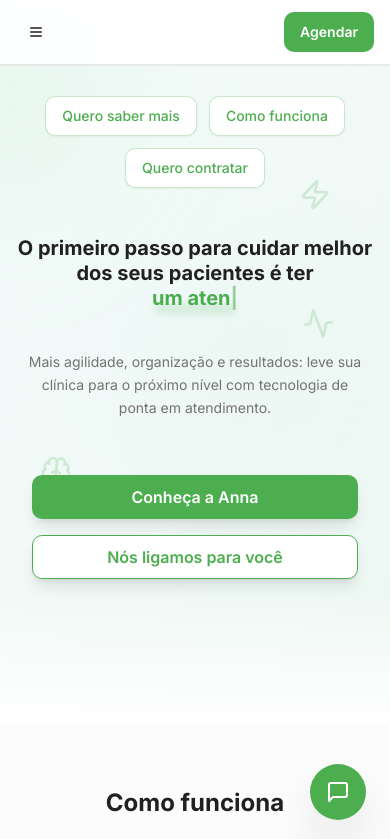
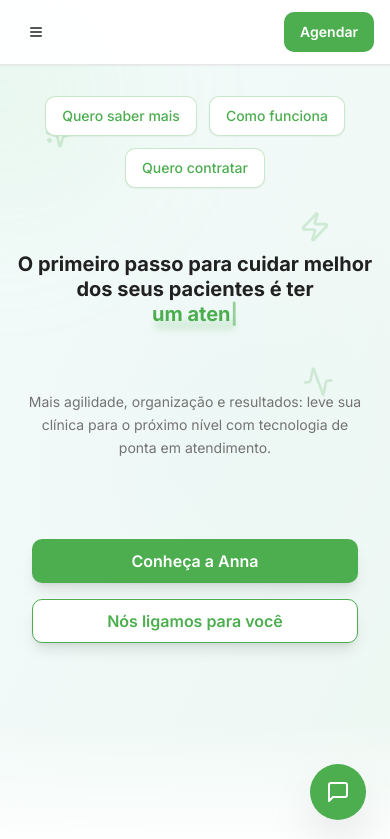
Before and after one commit to 123atendi-byte/anna-connect-health, a React (Vite) app: page / in a window 390 px wide. Shown: the top 839 px of the page. Built offline with nearby package versions, Linux system fonts and the light colour scheme; the HTML template or start-up script is replaced by a standard one.

Commit message:
Fix: Increase mobile spacing significantly

```diff
--- a/src/pages/Index.tsx
+++ b/src/pages/Index.tsx
@@ -34,7 +34,7 @@ const Index = () => {
       <Navbar />
 
       {/* Hero Section - Light Medical Background with Animations */}
-      <section className="relative overflow-hidden bg-gradient-to-br from-[hsl(var(--hero-bg))] to-[hsl(var(--hero-bg-end))] pt-24 pb-28 md:pt-32 md:pb-20 lg:pt-40 lg:pb-32">
+      <section className="relative overflow-hidden bg-gradient-to-br from-[hsl(var(--hero-bg))] to-[hsl(var(--hero-bg-end))] pt-24 pb-40 md:pt-32 md:pb-20 lg:pt-40 lg:pb-32">
         {/* Animated gradient overlay */}
         <motion.div
           className="absolute inset-0 opacity-20"
@@ -68,7 +68,7 @@ const Index = () => {
           <div className="max-w-5xl mx-auto text-center sm:text-left md:text-center">
             {/* Lead Capture Buttons */}
             <motion.div
-              className="flex flex-wrap justify-center gap-3 md:gap-4 mb-12 md:mb-8"
+              className="flex flex-wrap justify-center gap-3 md:gap-4 mb-16 md:mb-8"
               initial={{ opacity: 0, y: -20 }}
               animate={{ opacity: 1, y: 0 }}
               transition={{ duration: 0.6 }}
@@ -97,7 +97,7 @@ const Index = () => {
 
             {/* Hero Title with Typewriter */}
             <motion.h1
-              className="text-xl md:text-4xl lg:text-5xl font-bold text-foreground mb-10 md:mb-6 leading-tight"
+              className="text-xl md:text-4xl lg:text-5xl font-bold text-foreground mb-16 md:mb-6 leading-tight"
               initial={{ opacity: 0, y: 20 }}
               animate={{ opacity: 1, y: 0 }}
               transition={{ duration: 0.8, delay: 0.2 }}
@@ -128,7 +128,7 @@ const Index = () => {
             </motion.h1>
 
             <motion.p
-              className="text-sm sm:text-base md:text-lg text-muted-foreground mb-14 md:mb-10 leading-relaxed max-w-3xl mx-auto px-2"
+              className="text-sm sm:text-base md:text-lg text-muted-foreground mb-20 md:mb-10 leading-relaxed max-w-3xl mx-auto px-2"
               initial={{ opacity: 0 }}
               animate={{ opacity: 1 }}
               transition={{ duration: 0.8, delay: 0.4 }}
@@ -140,7 +140,7 @@ const Index = () => {
               initial={{ opacity: 0, y: 20 }}
               animate={{ opacity: 1, y: 0 }}
               transition={{ duration: 0.8, delay: 0.6 }}
-              className="px-4 flex flex-col sm:flex-row gap-4 items-center justify-center mb-8 md:mb-0"
+              className="px-4 flex flex-col sm:flex-row gap-4 items-center justify-center mb-12 md:mb-0"
             >
               <Button
                 size="lg"
```
